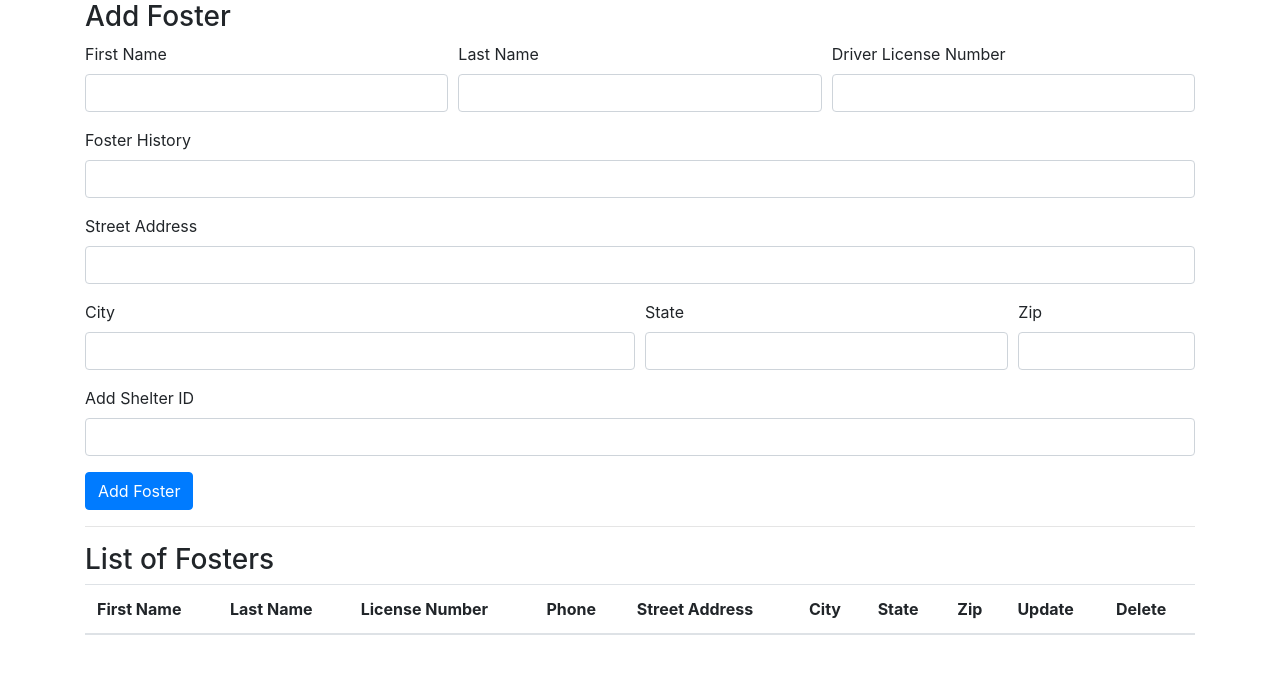
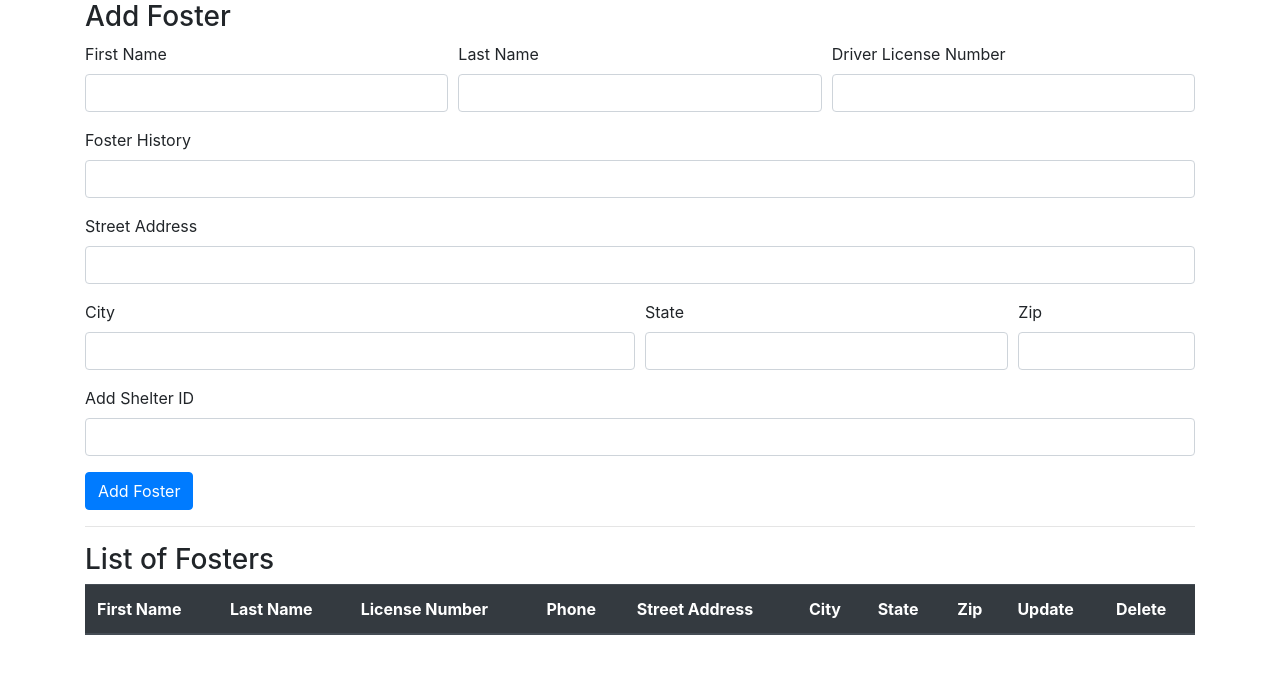
Before and after one commit to kevinlichang/national-animal-shelter-database, a Flask app: page /fosters/ in a window 1280 px wide. Shown: the part 112-786 px from the top of the page. Run offline with Flask 2, Linux system fonts and the light colour scheme; data that the repository does not hold is empty; some libraries are stand-ins or nearby versions.

Commit message:
edit on table layout

```diff
--- a/app/templates/fosters.html
+++ b/app/templates/fosters.html
@@ -88,8 +88,8 @@
   <hr>
 
   <h3>List of Fosters</h3>
-  <table class="table">
-    <thead>
+  <table class="table table-hover">
+    <thead class="thead-dark">
       <tr>
         <th scope="col">First Name</th>
         <th scope="col">Last Name</th>
--- a/app/templates/trainers.html
+++ b/app/templates/trainers.html
@@ -77,8 +77,8 @@
   <hr>
 
   <h3>List of Trainers</h3>
-  <table class="table">
-    <thead>
+  <table class="table table-hover">
+    <thead class="thead-dark">
       <tr>
         <th scope="col">First Name</th>
         <th scope="col">Last Name</th>
```
